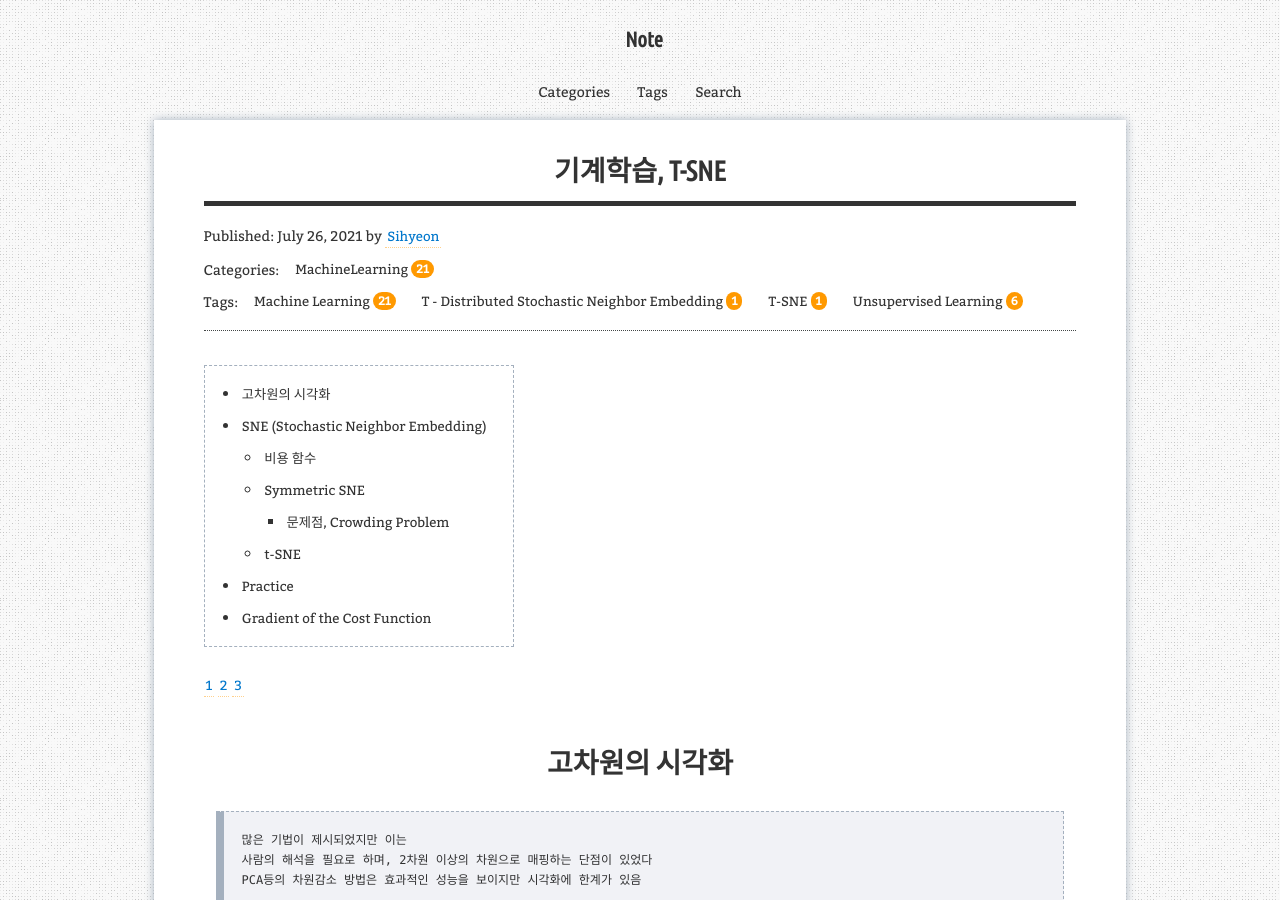
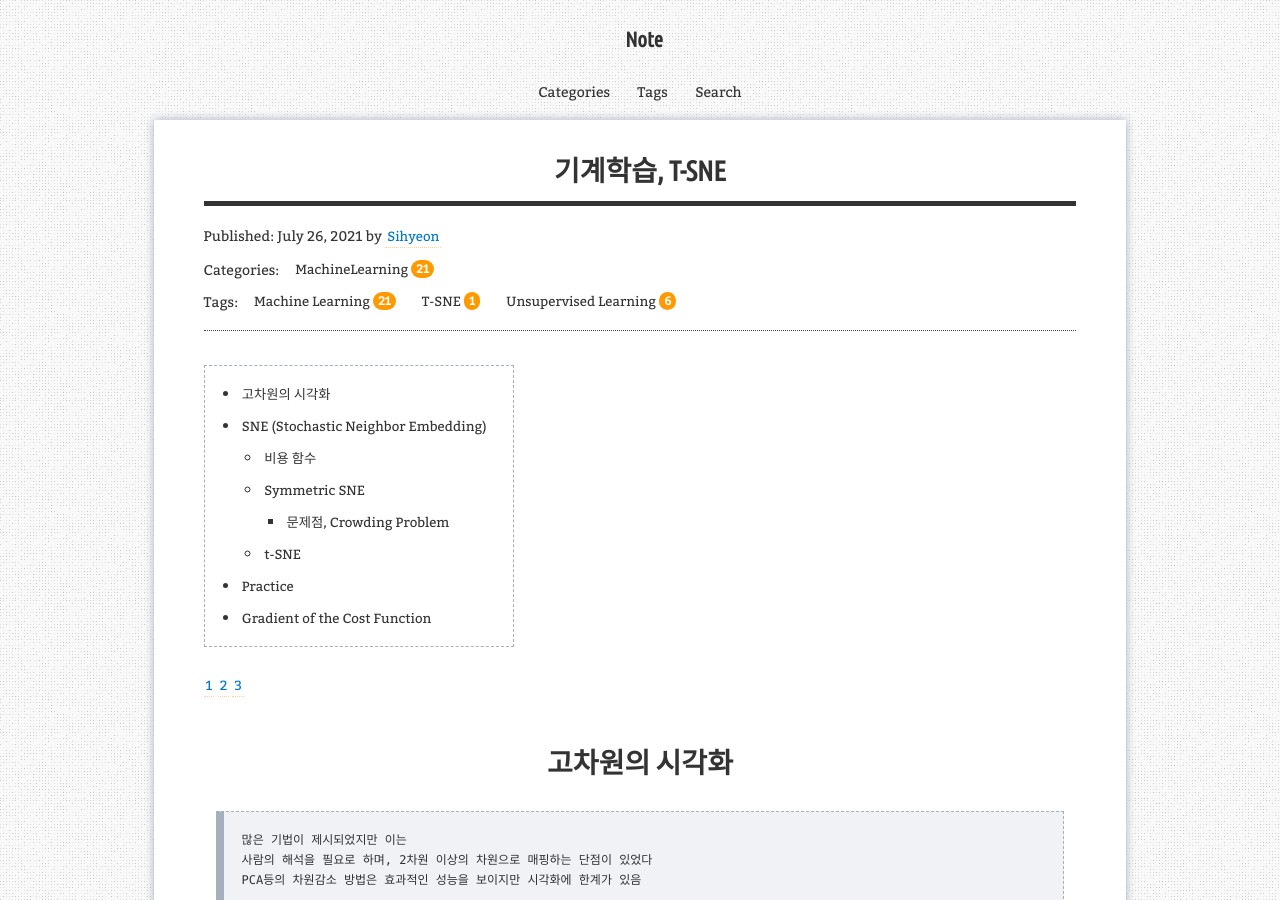
Before and after one commit to aristohyun/aristohyun.github.io, a Jekyll site: the page built from _posts/2021-07-26-T-SNE.md, in a window 1280 px wide and 900 px high. Built offline with Jekyll 4.4.1, drawn with Linux system fonts in a browser that asks for light colours; formulas are drawn with MathJax 3; comment, search, counter and statistics services are not loaded.

Commit message:
Update 2021-07-26-T-SNE.md

```diff
--- a/_posts/2021-07-26-T-SNE.md
+++ b/_posts/2021-07-26-T-SNE.md
@@ -3,7 +3,7 @@ layout: post
 title: "기계학습, T-SNE"
 description: "T-SNE, T-분산 확률근접배치"
 categories: [MachineLearning]
-tags: [Machine Learning, Unsupervised Learning, T-SNE, T - Distributed Stochastic Neighbor Embedding]
+tags: [Machine Learning, Unsupervised Learning, T-SNE]
 use_math: true
 redirect_from:
   - /2021/07/26/
```
